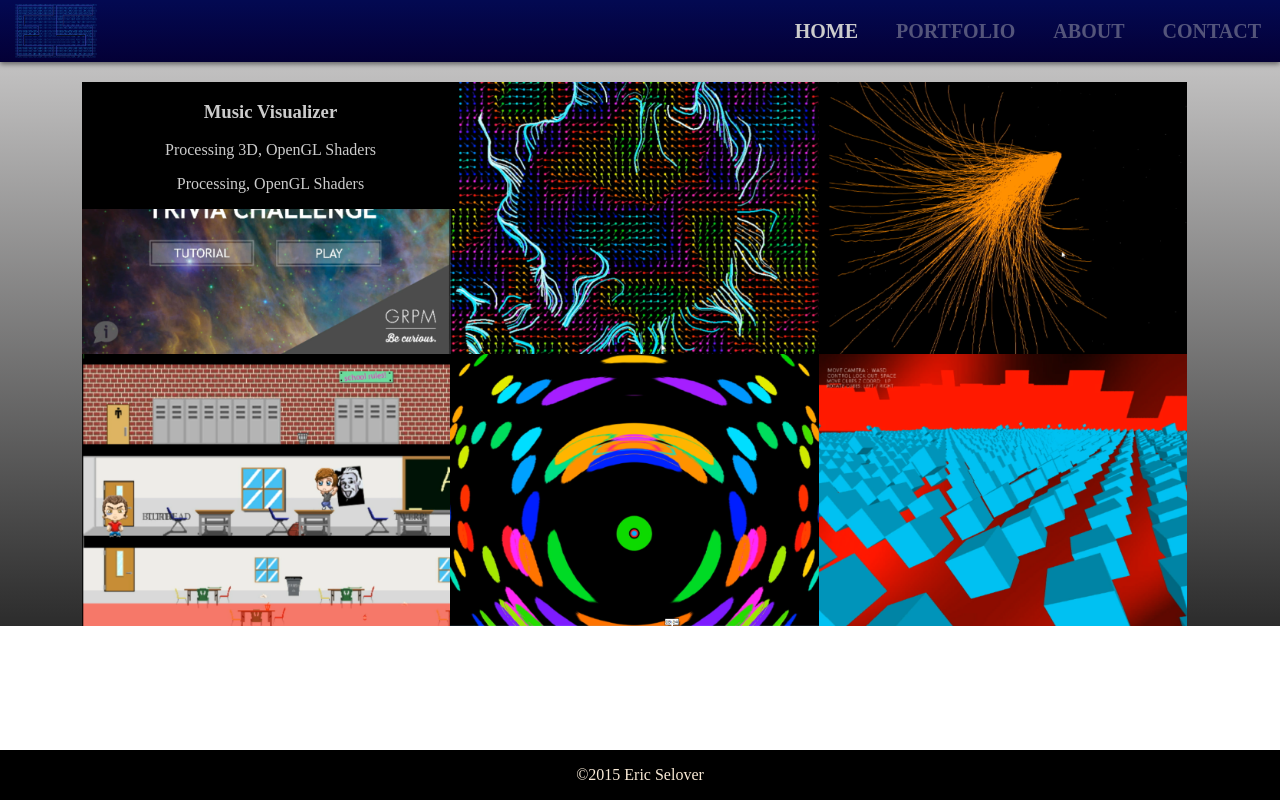
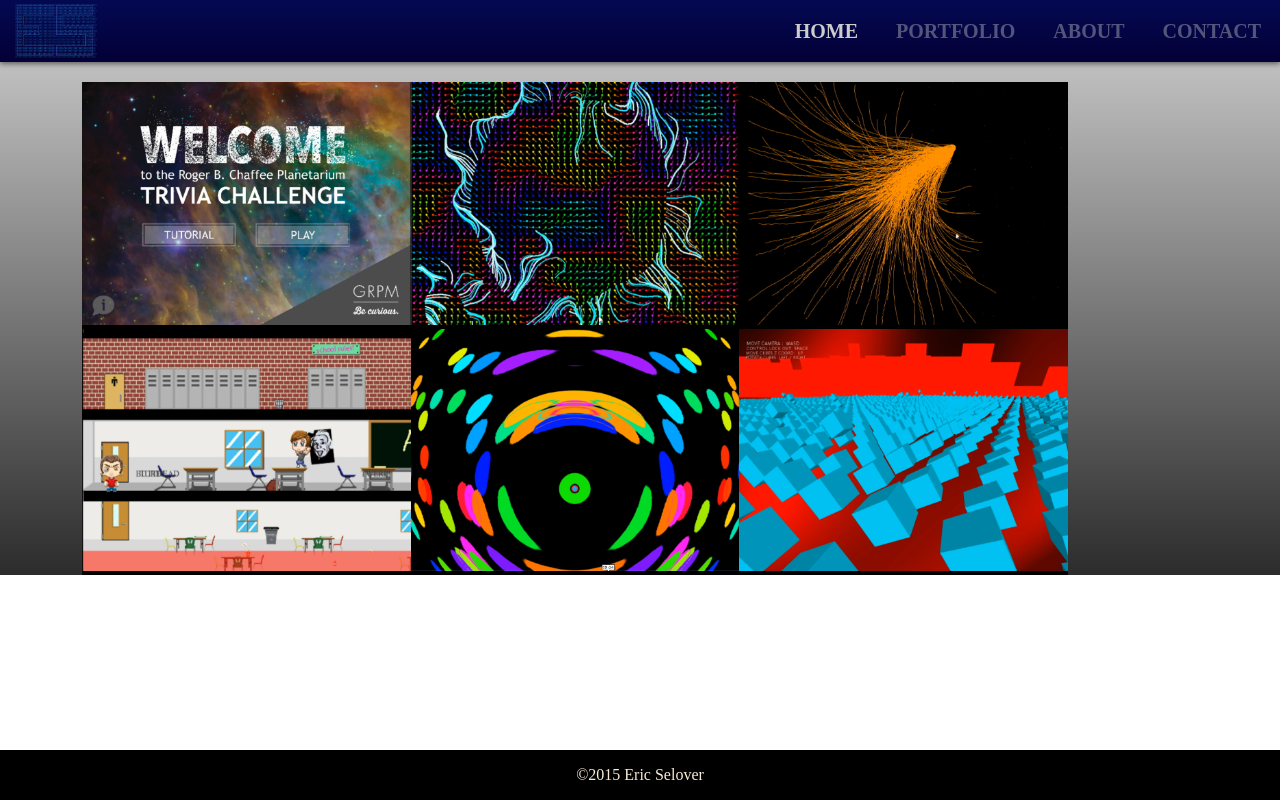
Before and after one commit to eselover/PortfolioWebsite, a PHP site: page / in a window 1280 px wide. Run offline with PHP 8.4, Linux system fonts and the light colour scheme.

Commit message:
Fixes Issue #1
condensed #proj1-5 into single #proj, made div position absolute and
show on hover

```diff
--- a/index.php
+++ b/index.php
@@ -21,7 +21,7 @@
 
     <div id="container">
 
-        <a id="proj1" href="#">
+        <a id="proj" href="#">
             <img id = "img1" src="imgs/triviaGame.png">
             <div>
                 <h3>GRPM Trivia Game</h3>
@@ -30,7 +30,7 @@
             </div>
         </a>
 
-        <a id="proj2" href="#">
+        <a id="proj" href="#">
             <img id = "img2" src="imgs/flowField.png">
             <div>
                 <h3>Flow Field</h3>
@@ -38,7 +38,7 @@
             </div>
         </a>
 
-        <a id="proj3" href="#">
+        <a id="proj" href="#">
             <img id = "img3" src="imgs/emergence.png">
             <div>
                 <h3>Emergence</h3>
@@ -46,7 +46,7 @@
             </div>
         </a>
 
-        <a id="proj4" href="#">
+        <a id="proj" href="#">
             <img id = "img4" src="imgs/bullyGame.png">
             <div>
                 <h3>Breaking Point</h3>
@@ -55,7 +55,7 @@
             </div>
         </a>
 
-        <a id="proj5" href="#">
+        <a id="proj" href="#">
             <img id = "img5" src="imgs/musicVis.png">
             <div>
                 <h3>Junior Project Music Visualizer</h3>
@@ -64,7 +64,7 @@
             </div>
         </a>
 
-        <a id="proj6" href="#">
+        <a id="proj" href="#">
             <img id = "img6" src="imgs/MusicVis2.png">
             <div>
                 <h3>Music Visualizer</h3>
--- a/style/main.css
+++ b/style/main.css
@@ -48,29 +48,36 @@ header nav ul li a:hover {
 #container {
     padding: 82px;
     padding-bottom: 0px;
-    float: right;
 }
 
 
-#container img {
+#proj {
     float: left;
-}
-
-#proj1 div,
-#proj2 div,
-#proj3 div,
-#proj4 div,
-#proj5 div,
-#proj6 div {
-    z-index: 5;
     width: 29.45%;
     text-align: center;
     color: #CCC;
     text-decoration: none;
-    position: absolute;
     background: #000;
+    position: relative;
 }
 
+/*make image fill space*/
+#proj img{
+    width: 100%;
+}
+/*set div pos to absolute, so it hovers over parent, set to not display*/
+#proj div {
+    position: absolute;
+    top: 0;
+    z-index: 2;
+    width: 100%;
+    background: #000;
+    display: none;
+}
+/*display on parent rollover*/
+#proj:hover div {
+    display: block;
+}
 .clear {
     clear: both;
 }
```
